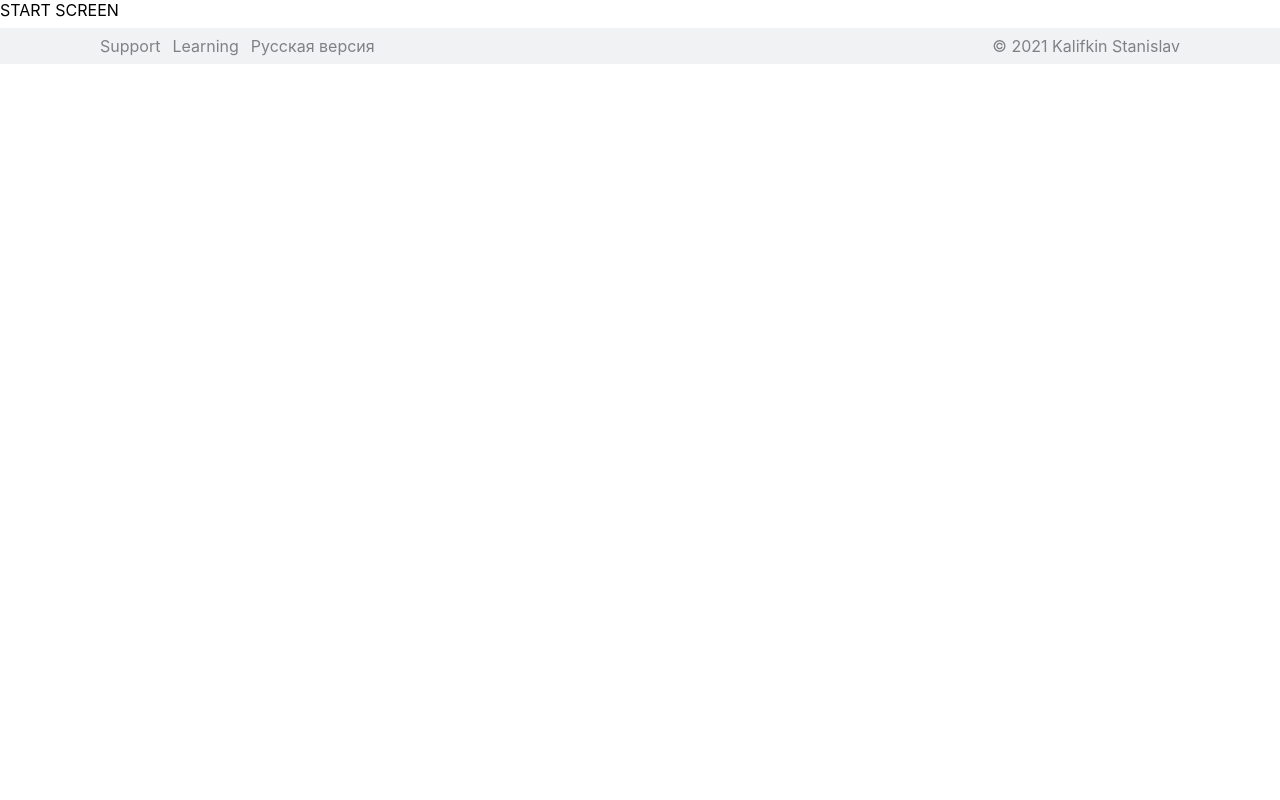
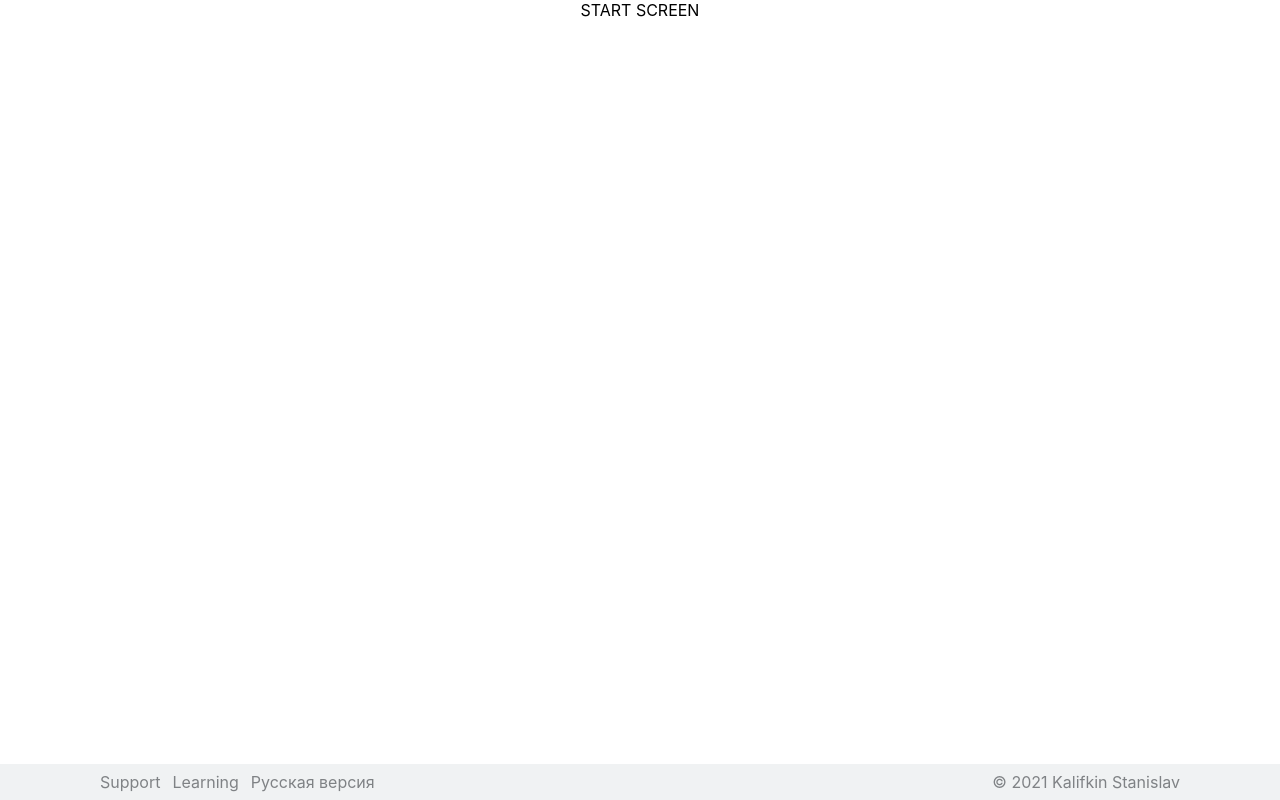
Before and after one commit to Filakkin/ci-service-client, a React (Create React App) app: page / in a window 1280 px wide. Built offline with nearby package versions, Linux system fonts and the light colour scheme.

Commit message:
Исправит стили для корневых элементов

```diff
--- a/src/App.js
+++ b/src/App.js
@@ -16,17 +16,19 @@ import Link from './components/Link/Link';
 function App() {
   return (
     <Router>
+      <div className='App'>
         <Switch>
           <Route exact path="/">
-          <StartScreen/>
+            <StartScreen />
           </Route>
           <Route path="/settings">
-          <Settings/>
+            <Settings />
           </Route>
           <Route path="/build-history">
-          <BuildHistory/>
+            <BuildHistory />
           </Route>
         </Switch>
+      </div>
       <Footer>
         <FooterMenu>
           <Link url="#" text='Support' />
--- a/src/App.scss
+++ b/src/App.scss
@@ -1,6 +1,17 @@
 @import "_variables";
 
+html, body {
+  height: 100%;
+}
+
+#root {
+  display: flex;
+  flex-direction: column;
+  height: 100%;
+}
+
 .App {
+  flex: 2;
   text-align: center;
   padding: $main-padding;
   display: flex;
```
Lines whose indentation alone changed are shown as unchanged.
